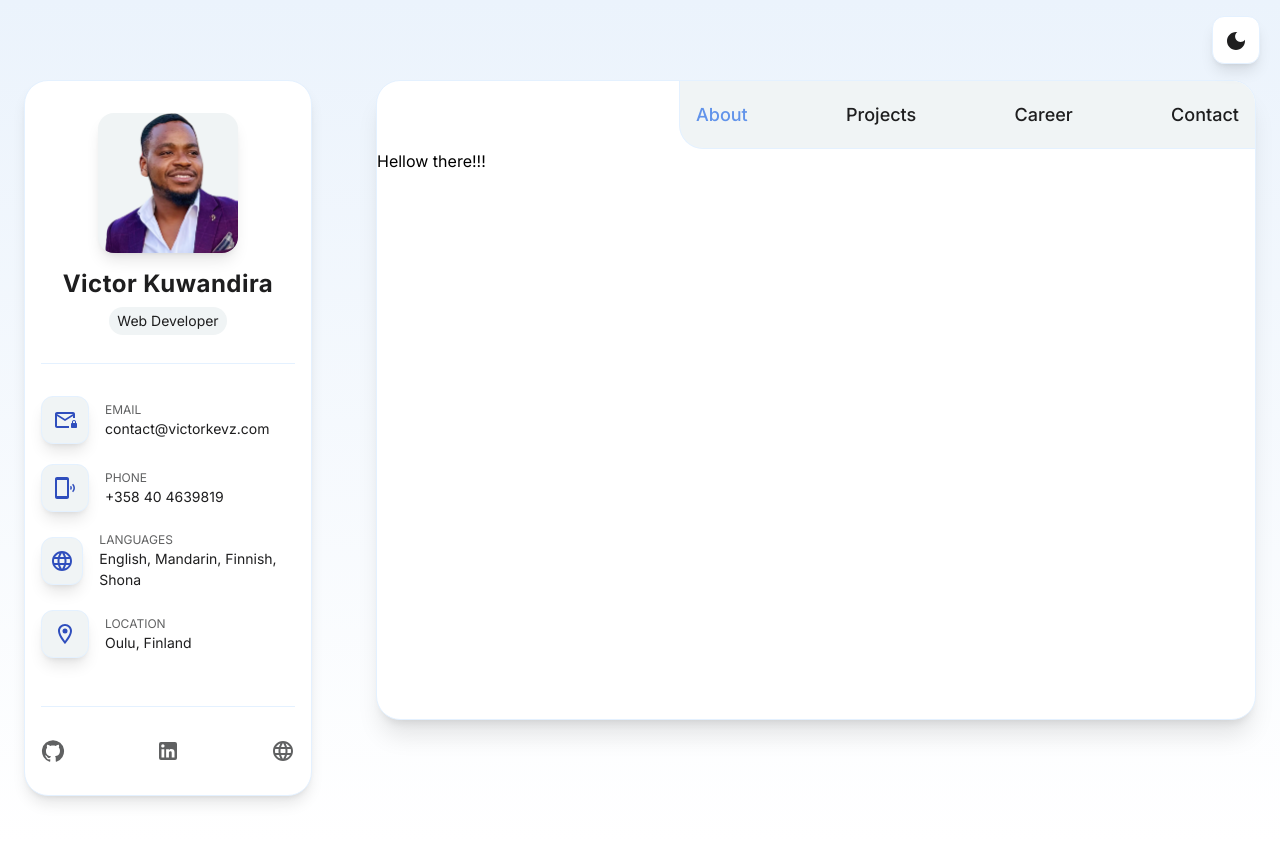
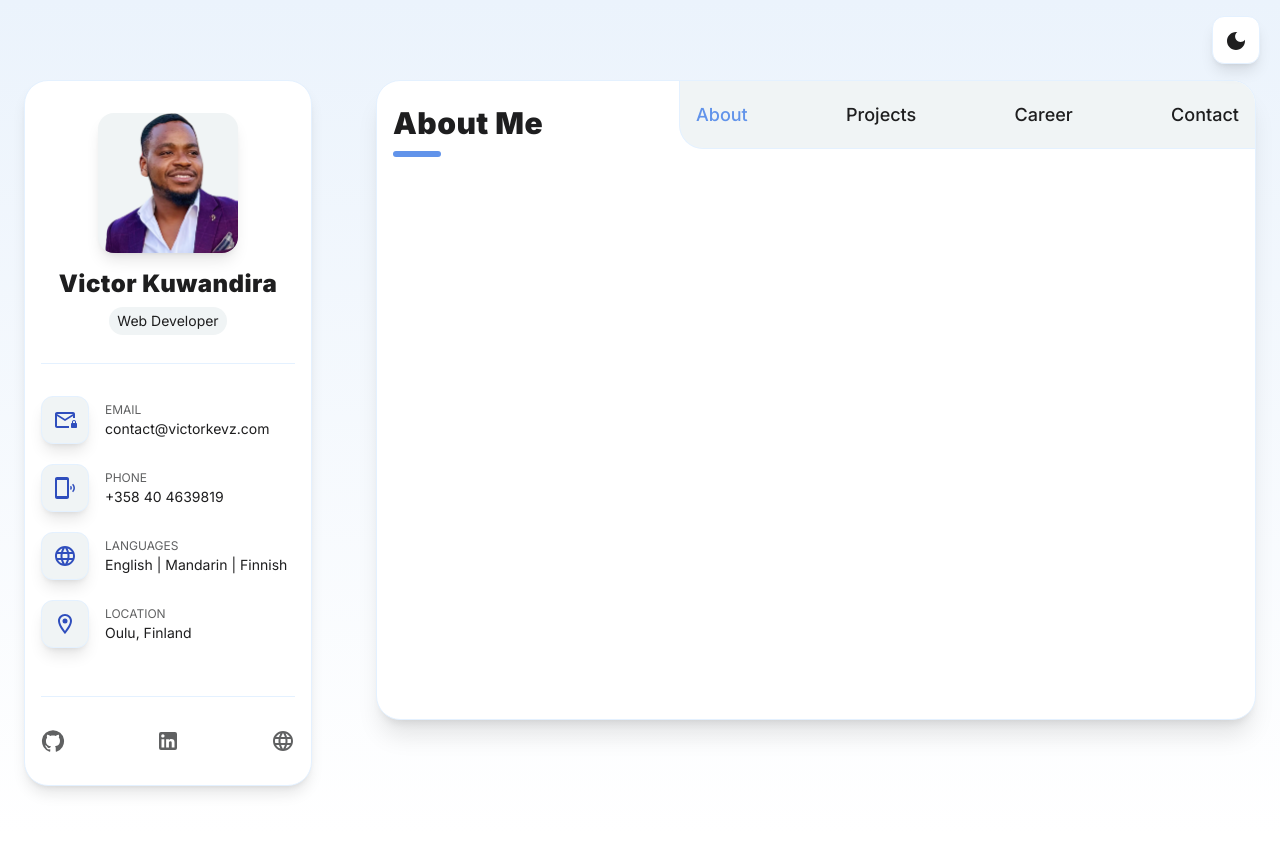
Before and after one commit to VictorKevz/portfolio, a React (Vite) app: page / in a window 1280 px wide. Built offline with nearby package versions, Linux system fonts and the light colour scheme.

Commit message:
create context for NavTabs

```diff
--- a/src/App.tsx
+++ b/src/App.tsx
@@ -3,6 +3,7 @@ import { ContentContainer } from "./components/content/ContentContainer";
 import { NavTabs } from "./components/NavTabs";
 import Profile from "./components/Profile";
 import ThemeButton from "./components/ThemeButton";
+import { NavTabsProvider } from "./context/NavTabsContext";
 import { ThemeProvider } from "./context/ThemeContext";
 
 function App() {
@@ -12,13 +13,14 @@ function App() {
         className="w-full min-h-screen bg-cover bg-no-repeat flex flex-col items-center justify-center gap-4 relative"
         style={{ background: "var(--gradient)" }}
       >
-        <div className="w-full flex flex-col items-center xl:flex-row xl:items-start justify-center gap-16 px-6 mt-24 pb-32 xl:mt-20 lg:pb-12">
-          <Profile />
-          <ContentContainer />
-        </div>
-        <nav className="lg:hidden fixed bottom-0 w-full backdrop-blur-sm bg-transparent min-h-14 flex items-center px-4 border border-[var(--border)] rounded-t-3xl">
-          <NavTabs />
-        </nav>
+        <NavTabsProvider>
+          <div className="w-full flex flex-col items-center xl:flex-row xl:items-start justify-center gap-16 px-6 mt-24 pb-32 xl:mt-20 lg:pb-12">
+            <Profile />
+            <ContentContainer />
+          </div>
+          <MobileNavTabs />
+        </NavTabsProvider>
+
         <ThemeButton />
       </main>
     </ThemeProvider>
@@ -26,3 +28,11 @@ function App() {
 }
 
 export default App;
+
+const MobileNavTabs = () => {
+  return (
+    <nav className="lg:hidden fixed bottom-0 w-full backdrop-blur-sm bg-transparent min-h-14 flex items-center px-4 border border-[var(--border)] rounded-t-3xl">
+      <NavTabs />
+    </nav>
+  );
+};
--- a/src/components/NavTabs.tsx
+++ b/src/components/NavTabs.tsx
@@ -1,7 +1,9 @@
-import { useState } from "react";
+import { useNavTabsContext } from "../context/NavTabsContext";
+import { navTabsDataType } from "../types/tabs";
 
 export const NavTabs = () => {
-  const [activeTab, setActiveTab] = useState<string>("about");
+  const { activeTab, onUpdate } = useNavTabsContext();
+
   return (
     <ul className="w-full flex items-center justify-between h-14">
       {navTabsData.map((tab, index) => {
@@ -20,7 +22,7 @@ export const NavTabs = () => {
             <button
               type="button"
               className={`${!isLast && "sm:mr-15"}`}
-              onClick={() => setActiveTab(tab.id)}
+              onClick={() => onUpdate(tab.id)}
             >
               {tab.text}
             </button>
@@ -35,7 +37,7 @@ export const NavTabs = () => {
   );
 };
 
-const navTabsData = [
+const navTabsData: navTabsDataType[] = [
   { id: "about", text: "About" },
   { id: "projects", text: "Projects" },
   { id: "career", text: "Career" },
--- a/src/components/Profile.tsx
+++ b/src/components/Profile.tsx
@@ -77,7 +77,7 @@ const contactData = [
   {
     id: 3,
     label: "Languages",
-    value: "English, Mandarin, Finnish, Shona",
+    value: "English | Mandarin | Finnish",
     icon: Language,
   },
   {
--- a/src/components/content/ContentContainer.tsx
+++ b/src/components/content/ContentContainer.tsx
@@ -1,14 +1,29 @@
 import { NavTabs } from "../NavTabs";
+import { tabKey } from "../../types/tabs";
+import { useNavTabsContext } from "../../context/NavTabsContext";
+export const ContentContainer = () => {
+  const { activeTab } = useNavTabsContext();
 
-export const ContentContainer = () => {
+  const tabTitle: Record<tabKey, string> = {
+    about: "About Me",
+    projects: "My Projects",
+    career: "Career Journey",
+    contact: "Get in Touch",
+  };
+
   return (
     <section className="max-w-7xl w-full bg-[var(--neutral-0)] border border-[var(--border)] rounded-3xl shadow-xl min-h-30 lg:min-h-[40rem]">
-      <header className="hidden lg:flex w-full justify-end">
-        <nav className="max-w-xl w-full min-h-17 flex items-center bg-[var(--neutral-300)] rounded-bl-3xl rounded-tr-[1.43rem] px-4 border-b border-l border-[var(--border)]">
-          <NavTabs />
-        </nav>
+      <header className="flex w-full justify-between items-start pl-4">
+        <h2 className="text-3xl text-[var(--neutral-900)] flex flex-col items-start min-w-max gap-2 mt-6">
+          {tabTitle[activeTab]}
+          <span className="w-12 h-1.5 bg-[var(--secondary-color)] rounded-full"></span>
+        </h2>
+        <div className="hidden lg:flex w-full justify-end">
+          <nav className="max-w-xl w-full min-h-17 flex items-center bg-[var(--neutral-300)] rounded-bl-3xl rounded-tr-[1.43rem] px-4 border-b border-l border-[var(--border)]">
+            <NavTabs />
+          </nav>
+        </div>
       </header>
-      <p>Hellow there!!!</p>
     </section>
   );
 };
--- /dev/null
+++ b/src/context/NavTabsContext.tsx
@@ -0,0 +1,27 @@
+/* eslint-disable react-refresh/only-export-components */
+import { createContext, useCallback, useContext, useState } from "react";
+import { NavTabsContextType, ProviderProps, tabKey } from "../types/tabs";
+
+export const NavTabsContext = createContext<NavTabsContextType | undefined>(
+  undefined
+);
+
+export const NavTabsProvider = ({ children }: ProviderProps) => {
+  const [activeTab, setActiveTab] = useState<tabKey>("about");
+
+  const updateActiveTab = useCallback((key: tabKey) => {
+    setActiveTab(key);
+  }, []);
+  return (
+    <NavTabsContext.Provider value={{ activeTab, onUpdate: updateActiveTab }}>
+      {children}
+    </NavTabsContext.Provider>
+  );
+};
+
+export const useNavTabsContext = () => {
+  const context = useContext(NavTabsContext);
+  if (!context)
+    throw new Error("useNavTabsContext must be used within NavTabsProvider!");
+  return context;
+};
--- a/src/index.css
+++ b/src/index.css
@@ -26,7 +26,7 @@
   --neutral-300: #2b2b2c;
   --neutral-400: #8c8e90;
 
-  --neutral-900: #fcf8f8;
+  --neutral-900: #fcf8f8c9;
   --primary-color: #2b6bda;
 
   --border: #343434;
@@ -46,6 +46,7 @@ h2,
 h3 {
   letter-spacing: 0.03rem;
   line-height: 1.25;
+  font-weight: 900;
 }
 button,
 a {
--- /dev/null
+++ b/src/types/tabs.ts
@@ -0,0 +1,17 @@
+import { ReactNode } from "react";
+
+export interface NavTabsContextType {
+  activeTab: tabKey;
+  onUpdate: (key: tabKey) => void;
+}
+
+export type tabKey = "about" | "projects" | "career" | "contact";
+
+export type navTabsDataType = {
+  id: tabKey;
+  text: string;
+};
+
+export type ProviderProps = {
+  children: ReactNode;
+};
```
